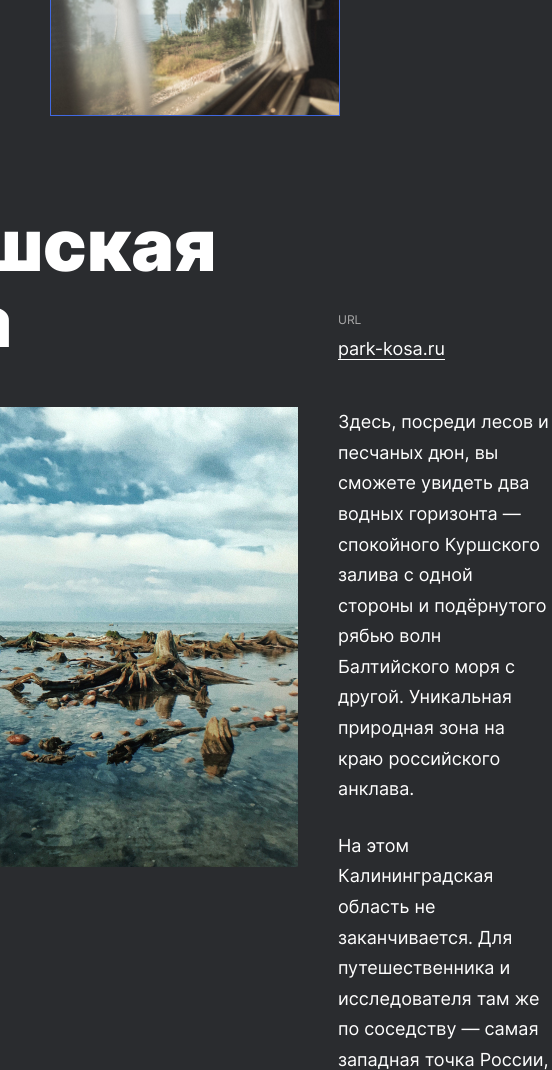
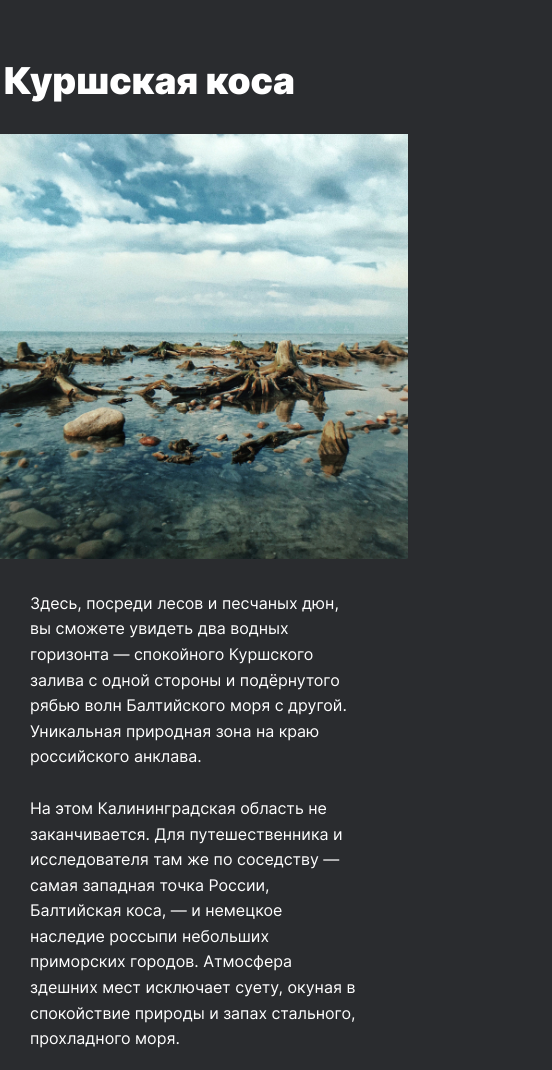
Before and after one commit to Zodiark301/russian-travel, a plain HTML site: page index.html in a window 390 px wide. Shown: the part 4340-5410 px from the top of the page, 552 px wide, since content can reach past the window. Drawn offline with Linux system fonts and the light colour scheme.

Commit message:
сommit 14

```diff
--- a/blocks/place/__image/place__image.css
+++ b/blocks/place/__image/place__image.css
@@ -2,3 +2,21 @@
   grid-area: place-img;
   max-width: 460px;
 }
+
+@media screen and (max-width: 1280px) {
+  .place__image {
+    max-width: 440px;
+  }
+}
+
+@media screen and (max-width: 1023px) {
+  .place__image {
+    max-width: 340px;
+  }
+}
+
+@media screen and (max-width: 767px) {
+  .place__image {
+    max-width: 425px;
+  }
+}
--- a/blocks/place/__paragraph/place__paragraph.css
+++ b/blocks/place/__paragraph/place__paragraph.css
@@ -9,3 +9,16 @@
 .place__paragraph:last-child {
   padding-bottom: 0px;
 }
+
+@media screen and (max-width: 1023px) {
+  .place__paragraph {
+    font-size: 16px;
+    line-height: 1.6;
+  }
+}
+
+@media screen and (max-width: 767px) {
+  .place__paragraph {
+    max-width: 330px;
+  }
+}
--- a/blocks/place/__title/place__title.css
+++ b/blocks/place/__title/place__title.css
@@ -7,3 +7,25 @@
   margin: 0;
   text-rendering: optimizeLegibility;
 }
+
+@media screen and (max-width: 1280px) {
+  .place__title {
+    max-width: 440px;
+  }
+}
+
+@media screen and (max-width: 1023px) {
+  .place__title {
+    max-width: 330px;
+    font-size: 42px;
+    line-height: 1.1;
+  }
+}
+
+@media screen and (max-width: 767px) {
+  .place__title {
+    font-size: 37px;
+    justify-self: start;
+    padding-left: calc(16 * 100% / 320);
+  }
+}
--- a/blocks/place/__website/place__website.css
+++ b/blocks/place/__website/place__website.css
@@ -2,3 +2,9 @@
   grid-area: place-website;
   align-self: end;
 }
+
+@media screen and (max-width: 767px) {
+  .place__website {
+    display: none;
+  }
+}
--- a/blocks/place/place.css
+++ b/blocks/place/place.css
@@ -12,3 +12,29 @@
 article.place:first-child {
   padding-top: 0;
 }
+
+@media screen and (max-width: 1279px) {
+  .place {
+    grid-column-gap: 32px;
+  }
+}
+
+@media screen and (max-width: 1023px) {
+  .place {
+    grid-column-gap: 28px;
+    padding-top: 73px;
+  }
+}
+
+@media screen and (max-width: 767px) {
+  .place {
+    grid-template-areas:
+      "place-title"
+      "place-img"
+      "place-descriptions";
+    grid-column-gap: 0;
+    grid-row-gap: 32px;
+    padding-top: 64px;
+    justify-items: center;
+  }
+}
--- a/blocks/places/places.css
+++ b/blocks/places/places.css
@@ -2,3 +2,15 @@
   max-width: 984px;
   padding: 92px 0 0 0;
 }
+
+@media screen and (max-width: 1024px) {
+  .places {
+    max-width: 720px;
+  }
+}
+
+@media screen and (max-width: 767px) {
+  .places {
+    max-width: 425px;
+  }
+}
```
